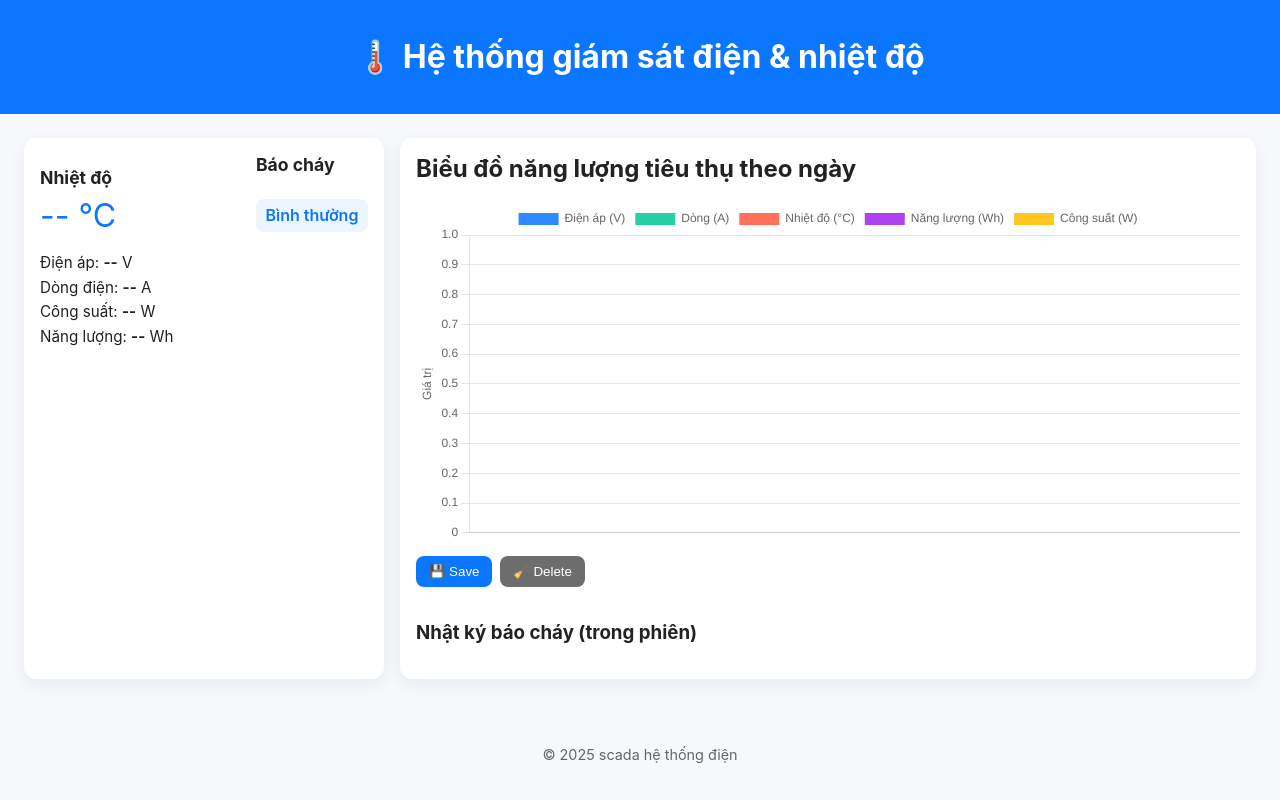
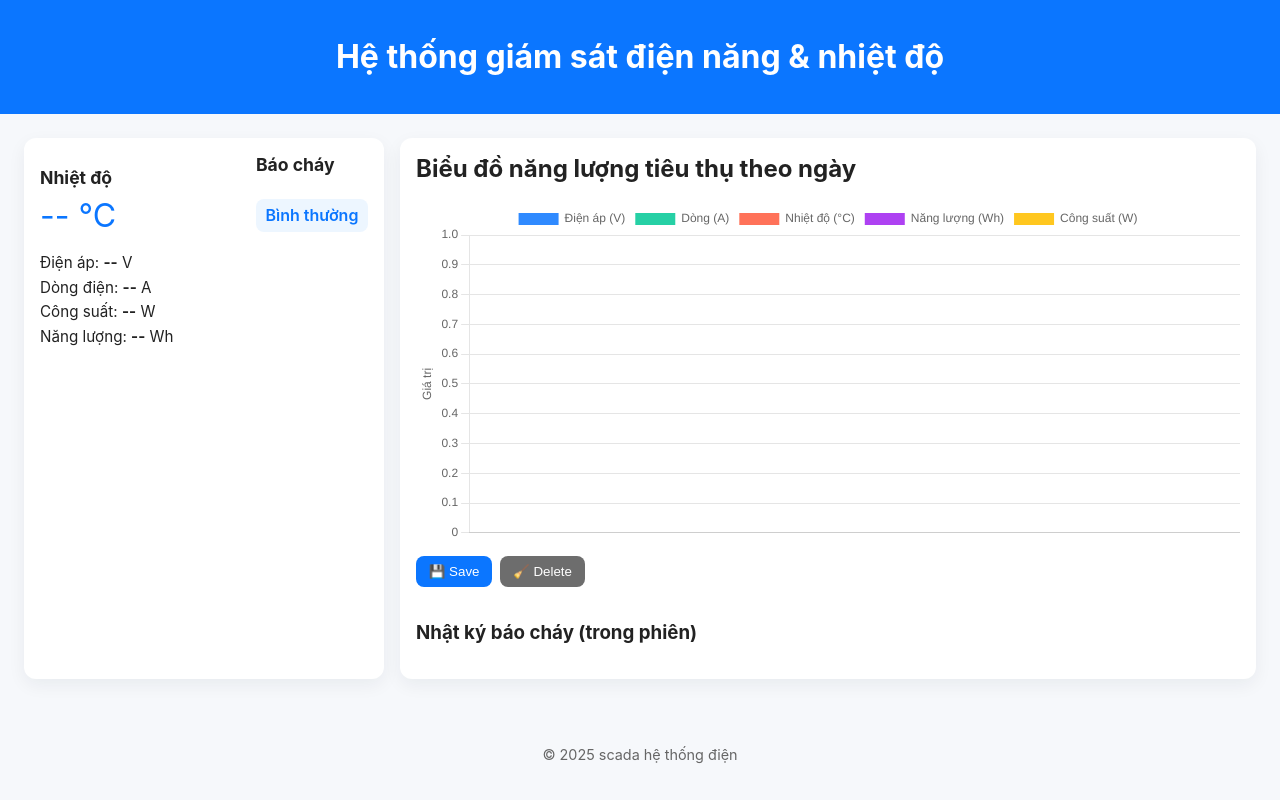
Before and after one commit to ngohuucong/view, a plain HTML site: page index.html in a window 1280 px wide. Drawn offline with nearby package versions, Linux system fonts and the light colour scheme; no server answers.

Commit message:
Update index.html

```diff
--- a/index.html
+++ b/index.html
@@ -13,7 +13,7 @@
 </head>
 <body>
   <header>
-    <h1>🌡️ Hệ thống giám sát điện & nhiệt độ</h1>
+    <h1>Hệ thống giám sát điện năng & nhiệt độ</h1>
   </header>
 
   <main class="dashboard">
```
